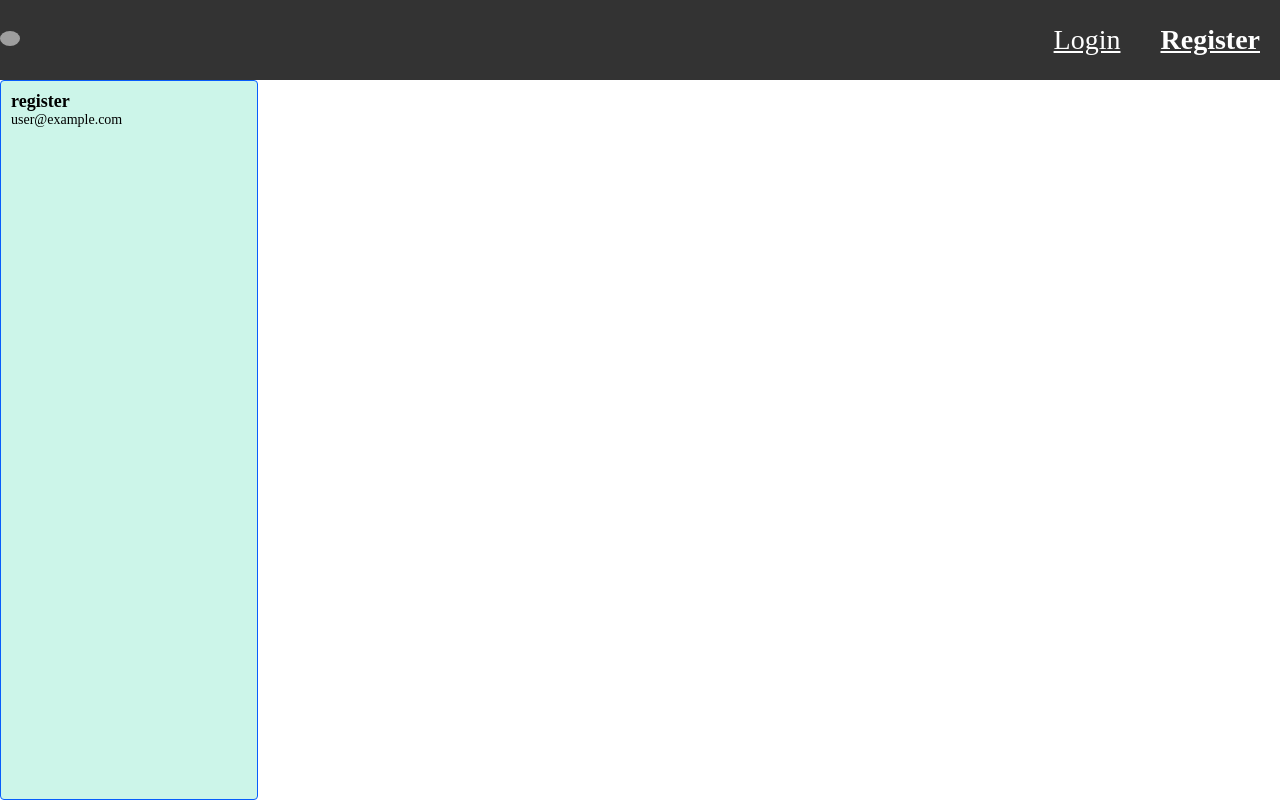
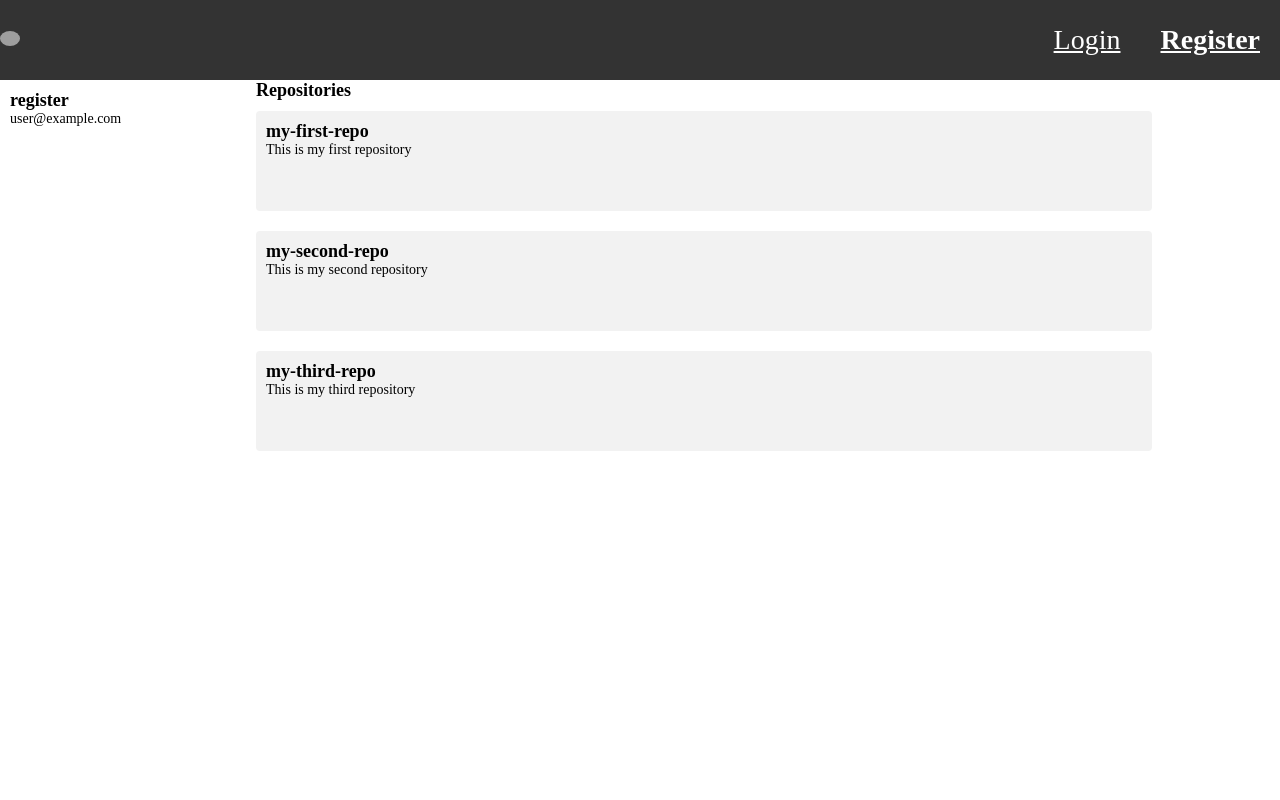
Before and after one commit to adlternative/tinygithub-frontend, a Vue app: page /register in a window 1280 px wide. Built offline with nearby package versions, Linux system fonts and the light colour scheme; grey boxes are pictures that could not be loaded.

Commit message:
feat(user): show all users repo
Signed-off-by: ZheNing Hu <adlternative@gmail.com>

```diff
--- /dev/null
+++ b/src/components/RepositoriesWidget.vue
@@ -0,0 +1,69 @@
+<template>
+  <div class="repositories">
+    <div class="repositories-header">Repositories</div>
+    <div class="repositories-list">
+      <div class="repository-widget" v-for="(repo, index) in repositories" :key="index">
+        <RepositoryWidget :name="repo.name" :description="repo.description" />
+      </div>
+    </div>
+  </div>
+</template>
+
+<script>
+import RepositoryWidget from '@/components/RepositoryWidget.vue';
+
+export default {
+  name: 'RepositoriesWidget',
+  components: {
+    RepositoryWidget,
+  },
+  data() {
+    return {
+      repositories: [
+        {
+          name: 'my-first-repo',
+          description: 'This is my first repository',
+        },
+        {
+          name: 'my-second-repo',
+          description: 'This is my second repository',
+        },
+        {
+          name: 'my-third-repo',
+          description: 'This is my third repository',
+        },
+      ],
+    };
+  },
+};
+</script>
+
+<style scoped>
+.repositories {
+  position: fixed;
+  top: 80px;
+  right: 0;
+  bottom: 0;
+  background-color: #fff;
+
+  float: right;
+  margin-right: 10%;
+  width: 70%;
+}
+
+.repositories-header {
+  font-size: 18px;
+  font-weight: bold;
+  margin-bottom: 10px;
+}
+
+.repositories-list {
+  display: flex;
+  flex-direction: column;
+  gap: 20px;
+}
+
+.repository-widget {
+  width: 100%;
+}
+</style>
--- /dev/null
+++ b/src/components/RepositoryWidget.vue
@@ -0,0 +1,45 @@
+<template>
+  <div class="repository">
+    <div class="repository-info">
+      <div class="repository-name">{{ name }}</div>
+      <div class="repository-description">{{ description }}</div>
+    </div>
+  </div>
+</template>
+
+<script>
+export default {
+  name: 'RepositoryWidget',
+  props: {
+    name: {
+      type: String,
+      required: true,
+    },
+    description: {
+      type: String,
+      required: true,
+    },
+  },
+};
+</script>
+
+<style scoped>
+.repository {
+  background-color: #f2f2f2;
+  border-radius: 4px;
+  height: 100px;
+}
+
+.repository-info {
+  padding: 10px;
+}
+
+.repository-name {
+  font-weight: bold;
+  font-size: 18px;
+}
+
+.repository-description {
+  font-size: 14px;
+}
+</style>
--- a/src/components/UserWidget.vue
+++ b/src/components/UserWidget.vue
@@ -31,9 +31,6 @@ export default {
   bottom: 0;
   /* 将高度改为 bottom，占满整个屏幕 */
   width: 20%;
-  background-color: rgb(204, 245, 233);
-  border: 1px solid #075dfc;
-  border-radius: 4px;
 }
 
 .user-info {
--- a/src/views/UserHome.vue
+++ b/src/views/UserHome.vue
@@ -1,17 +1,19 @@
 <template>
   <div class="user-home">
     <UserWidget :username="username" :email="email" />
-    <!-- 其他用户主页内容 -->
+    <RepositoriesWidget />
   </div>
 </template>
 
 <script>
 import UserWidget from '@/components/UserWidget.vue';
+import RepositoriesWidget from '@/components/RepositoriesWidget.vue';
 
 export default {
   name: 'UserHome',
   components: {
     UserWidget,
+    RepositoriesWidget,
   },
   computed: {
     username() {
@@ -27,6 +29,6 @@ export default {
 
 <style scoped>
 .user-home {
-  /* 用户主页样式 */
+  display: flex;
 }
 </style>
```
